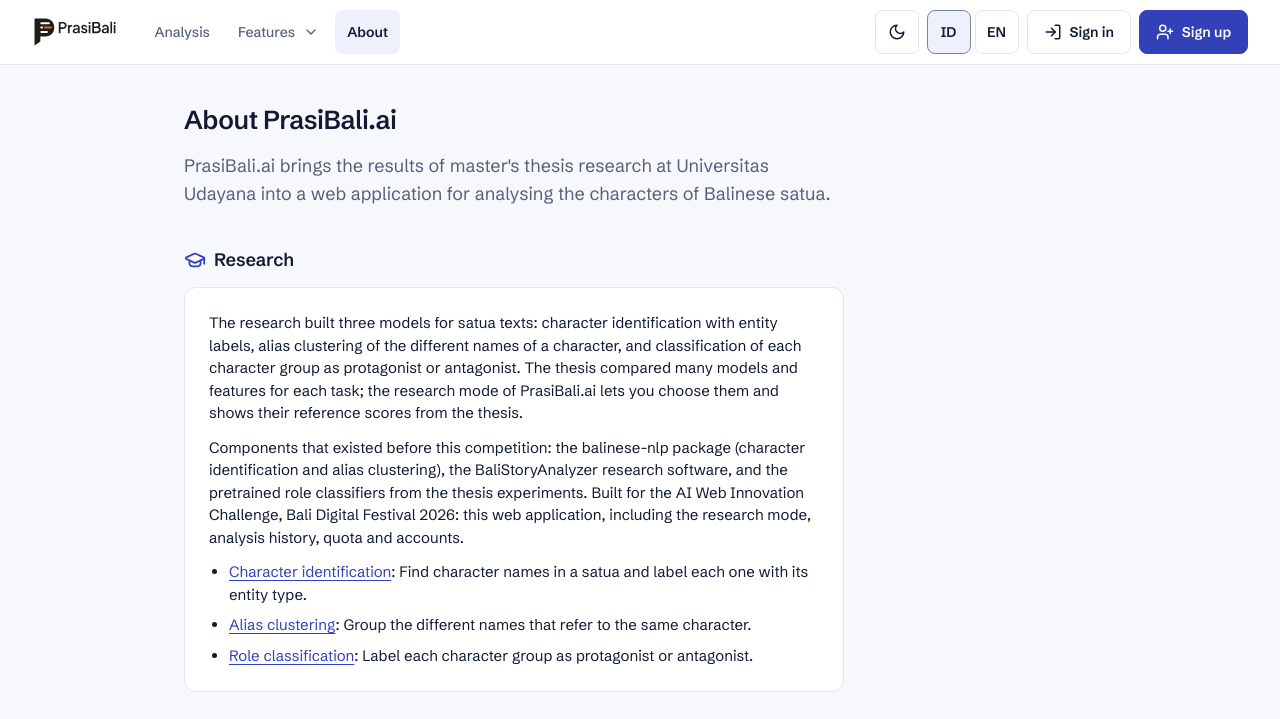
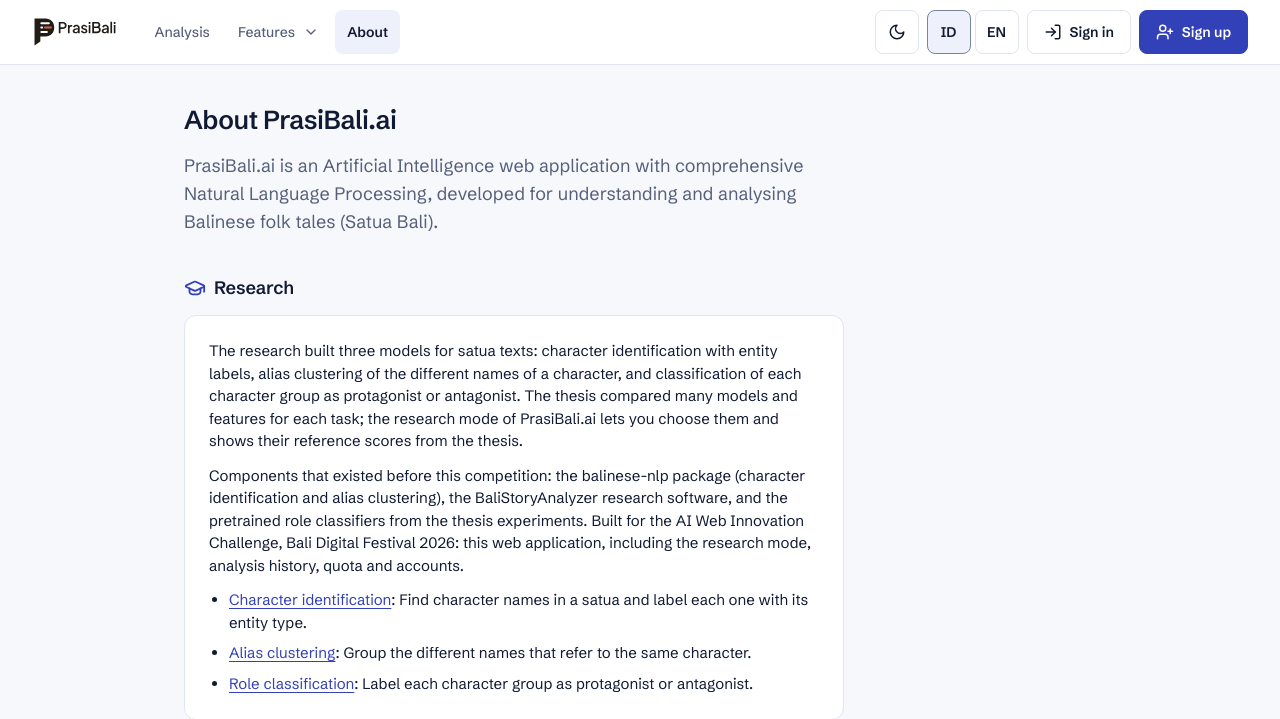
Before and after one commit to satriabimantara/prasibali, a Django app: page /tentang/ in a window 1280 px wide. Shown: the top 719 px of the page. Run offline with Django 5.2, Linux system fonts and the light colour scheme; style sheets or scripts are compiled from the project's sources.

Commit message:
feat: update solution and about lead texts
Co-Authored-By: Claude Opus 5.5 <noreply@anthropic.com>

```diff
--- a/src/templates/pages/about.html
+++ b/src/templates/pages/about.html
@@ -4,7 +4,7 @@
 {% block content %}
   <header class="grid gap-4">
     <h1 class="text-page-title">{% translate "About PrasiBali.ai" %}</h1>
-    <p class="text-lead max-w-[60ch] text-muted">{% translate "PrasiBali.ai brings the results of master's thesis research at Universitas Udayana into a web application for analysing the characters of Balinese satua." %}</p>
+    <p class="text-lead max-w-[60ch] text-muted">{% translate "PrasiBali.ai is an Artificial Intelligence web application with comprehensive Natural Language Processing, developed for understanding and analysing Balinese folk tales (Satua Bali)." %}</p>
   </header>
 
   <section class="grid gap-4" aria-labelledby="research-title">
--- a/src/templates/pages/landing.html
+++ b/src/templates/pages/landing.html
@@ -69,7 +69,7 @@
   <section id="solusi" class="grid gap-6" aria-labelledby="solution-title">
     <div class="grid max-w-[72ch] gap-2">
       <h2 id="solution-title" class="text-page-title">{% translate "PrasiBali.ai does the first reading with you" %}</h2>
-      <p class="text-lead text-muted">{% translate "Three models from a master's thesis at Universitas Udayana work in sequence on your text. The results are an aid to analysis, not a final judgement." %}</p>
+      <p class="text-lead text-muted">{% translate "The first Natural Language Processing model for the Balinese language for analysing and understanding Satua Bali narrative stories, developed in research by a team from Universitas Udayana and Institut Teknologi Sepuluh Nopember." %}</p>
     </div>
     <ul class="grid gap-4 md:grid-cols-3">
       {% for f in features %}
```
Also changed, not shown: src/locale/en/LC_MESSAGES/django.po, src/locale/id/LC_MESSAGES/django.po, 2 other files.
